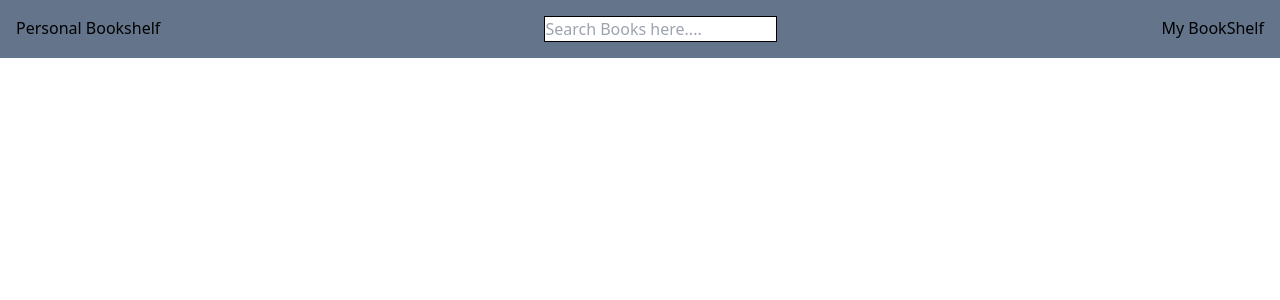
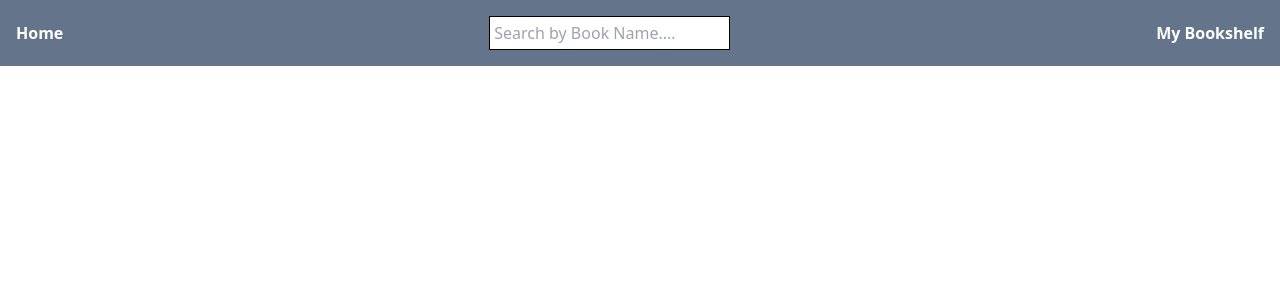
Before and after one commit to Dikshantw/Personal-Bookshelf, a React (Vite) app: page / in a window 1280 px wide. Shown: the top 300 px of the page. Built offline with nearby package versions, Linux system fonts and the light colour scheme.

Commit message:
improved component structure

```diff
--- a/src/App.tsx
+++ b/src/App.tsx
@@ -1,57 +1,13 @@
-import { useEffect, useState } from "react";
-import BookCard from "./components/BookCard";
 import { BrowserRouter as Router, Route, Routes } from "react-router-dom";
+import SearchBook from "./components/SearchBook";
 import BookShelf from "./components/BookShelf";
-interface Book {
-  key: string;
-  title: string;
-  cover_i: number;
-  author_name: string[];
-}
 
 function App() {
-  const [query, setQuery] = useState<string>("");
-  const [results, setResults] = useState<Book[]>([]);
-  useEffect(() => {
-    if (query.length < 3) {
-      setResults([]);
-      return;
-    }
-    const books = async () => {
-      const response = await fetch(
-        `https://openlibrary.org/search.json?q=${query}&limit=10&page=1`
-      );
-      const data = await response.json();
-      setResults(data.docs);
-    };
-    books();
-  }, [query]);
   return (
     <>
       <Router>
-        <div className="flex justify-between sticky top-0 mb-6 bg-slate-500 p-4">
-          <h3>Personal Bookshelf</h3>
-          <input
-            className="border border-black"
-            type="text"
-            placeholder="Search Books here...."
-            value={query}
-            onChange={(event) => setQuery(event.target.value)}
-          />
-          <h3>My BookShelf</h3>
-        </div>
-        <div className="flex flex-wrap gap-4 justify-center ">
-          {results.map((book) => (
-            <BookCard
-              key={book.key}
-              id={book.key}
-              title={book.title}
-              src={`https://covers.openlibrary.org/b/id/${book.cover_i}-L.jpg`}
-              author={book.author_name}
-            />
-          ))}
-        </div>
         <Routes>
+          <Route path={"/"} element={<SearchBook />}></Route>
           <Route path={"/mybookshelf"} element={<BookShelf />}></Route>
         </Routes>
       </Router>
--- a/src/components/BookShelf.tsx
+++ b/src/components/BookShelf.tsx
@@ -1,6 +1,6 @@
 import React, { useEffect, useState } from "react";
 import BookCard from "./BookCard";
-
+import { Link } from "react-router-dom";
 interface Book {
   id: string;
   title: string;
@@ -17,8 +17,13 @@ const BookShelf: React.FC = () => {
   }, []);
 
   return (
-    <div className="p-4">
-      <h1 className="text-2xl font-bold mb-4">Bookshelf</h1>
+    <>
+      <div className="flex justify-between items-center sticky top-0 mb-4 bg-slate-500 p-3">
+        <h3 className="text-white font-bold">My Bookshelf</h3>
+        <Link to="/" className="text-white font-bold">
+          Search more books
+        </Link>
+      </div>
       <div className="grid grid-cols-1 md:grid-cols-2 lg:grid-cols-3 gap-4">
         {bookInShelf.map((book) => (
           <BookCard
@@ -31,7 +36,7 @@ const BookShelf: React.FC = () => {
           />
         ))}
       </div>
-    </div>
+    </>
   );
 };
 
--- /dev/null
+++ b/src/components/SearchBook.tsx
@@ -0,0 +1,59 @@
+import { useEffect, useState } from "react";
+import { Link } from "react-router-dom";
+import BookCard from "./BookCard";
+interface Book {
+  key: string;
+  title: string;
+  cover_i: number;
+  author_name: string[];
+}
+const SearchBook = () => {
+  const [query, setQuery] = useState<string>("");
+  const [results, setResults] = useState<Book[]>([]);
+  useEffect(() => {
+    if (query.length < 3) {
+      setResults([]);
+      return;
+    }
+    const books = async () => {
+      const response = await fetch(
+        `https://openlibrary.org/search.json?q=${query}&limit=10&page=1`
+      );
+      const data = await response.json();
+      setResults(data.docs);
+    };
+    books();
+  }, [query]);
+  return (
+    <>
+      <div className="flex justify-between items-center sticky top-0 mb-6 bg-slate-500 p-4">
+        <Link to="/" className="text-white font-bold">
+          Home
+        </Link>
+        <input
+          className="border border-black p-1"
+          type="text"
+          placeholder="Search by Book Name...."
+          value={query}
+          onChange={(event) => setQuery(event.target.value)}
+        />
+        <Link to="/mybookshelf" className="text-white font-bold">
+          My Bookshelf
+        </Link>
+      </div>
+      <div className="flex flex-wrap gap-4 justify-center ">
+        {results.map((book) => (
+          <BookCard
+            key={book.key}
+            id={book.key}
+            title={book.title}
+            src={`https://covers.openlibrary.org/b/id/${book.cover_i}-L.jpg`}
+            author={book.author_name}
+          />
+        ))}
+      </div>
+    </>
+  );
+};
+
+export default SearchBook;
```
